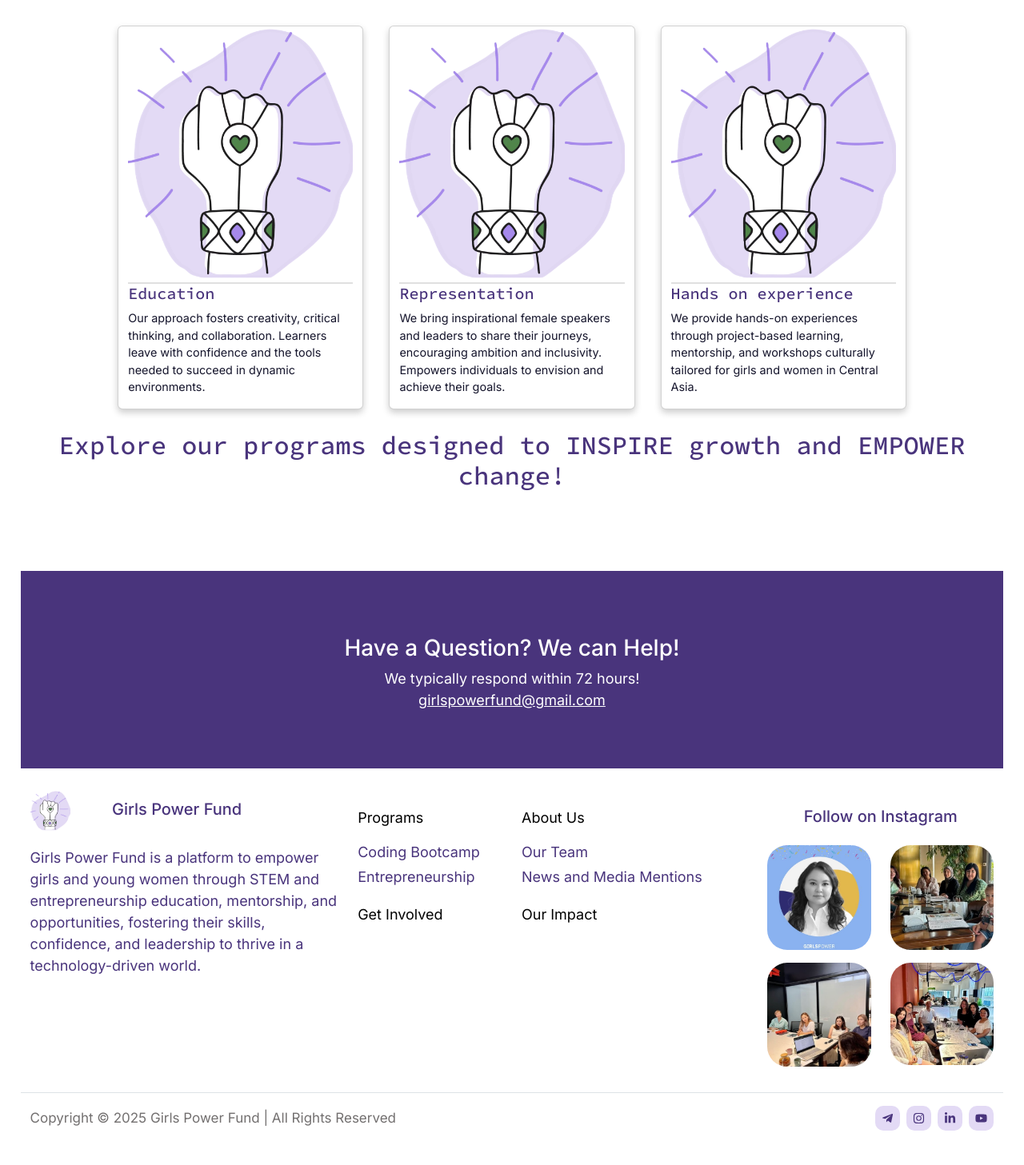
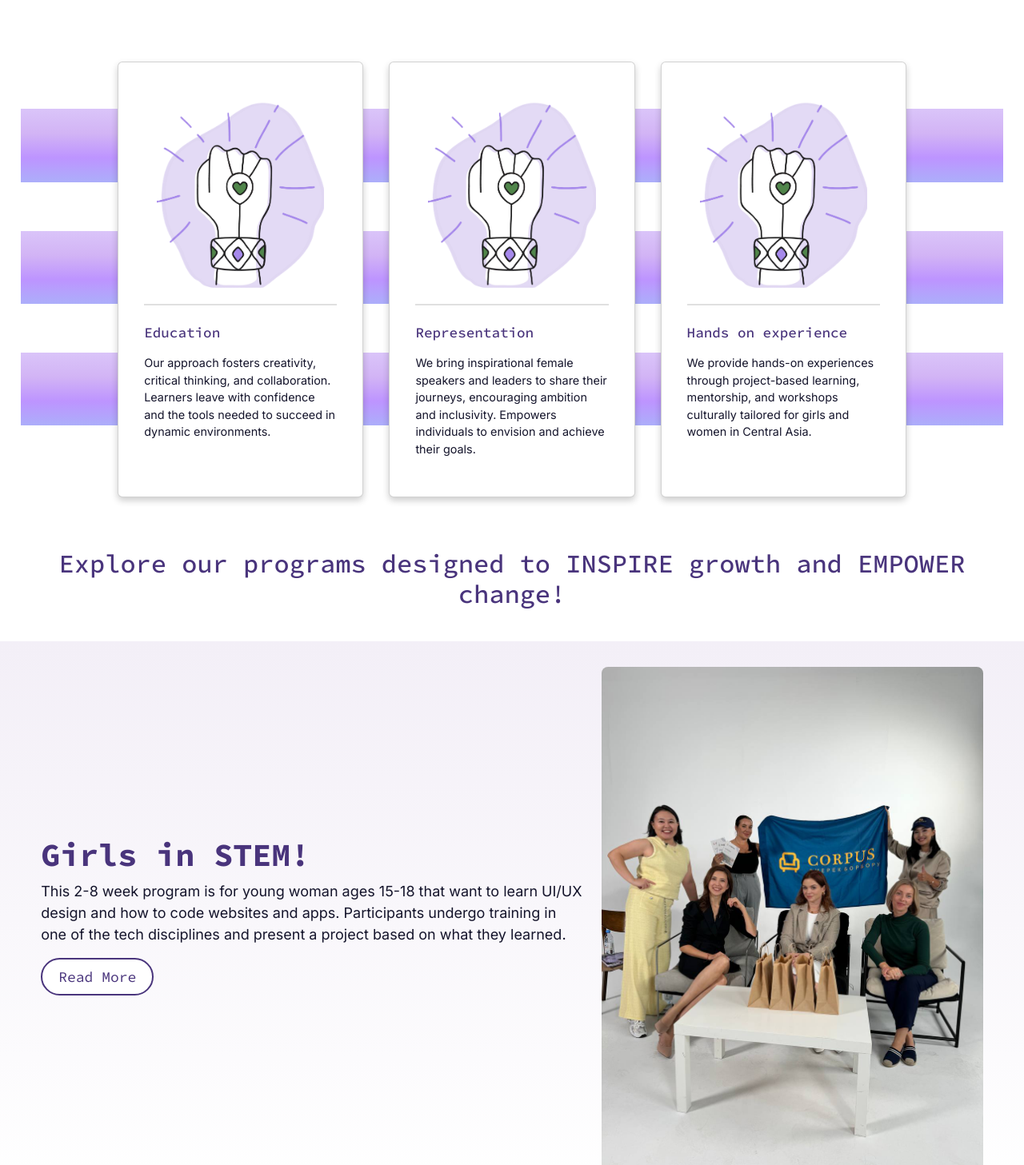
Before and after one commit to MileyNg/GirlsPowerFund, a React (Create React App) app in the folder app/: page / in a window 1280 px wide. Shown: the part 873-2330 px from the top of the page at 80% size. Before the commit the page ends 2295 px from the top, so only its background shows below. Built offline with nearby package versions, Linux system fonts and the light colour scheme.

Commit message:
update home

```diff
--- a/app/src/App.css
+++ b/app/src/App.css
@@ -55,6 +55,37 @@
   background-repeat: no-repeat;
 }
 
+.background-purple {
+  width: 100vw;
+  background: #b7a8e9;
+}
+
+.background-stripes {
+  background: linear-gradient(to bottom,
+      transparent 0%,
+      transparent 15%,
+      #dac4f9 15%,
+      #d2b4f5 20%,
+      #bd94ff 25%,
+      #ACAEFA 30%,
+      transparent 30%),
+    linear-gradient(to bottom,
+      transparent 40%,
+      #dac4f9 40%,
+      #d2b4f5 45%,
+      #bd94ff 50%,
+      #ACAEFA 55%,
+      transparent 55%),
+    linear-gradient(to bottom,
+      transparent 65%,
+      #dac4f9 65%,
+      #d2b4f5 70%,
+      #bd94ff 75%,
+      #ACAEFA 80%,
+      transparent 80%),
+    white;
+}
+
 .social-buttons {
   display: flex;
   gap: 2%;
@@ -77,8 +108,8 @@
 }
 
 .quote {
-  padding-top: 2%;
-  padding-bottom: 2%;
+  padding-top: 2rem;
+  padding-bottom: 2rem;
 }
 
 /* General container */
@@ -116,6 +147,8 @@
 .cards {
   display: flex;
   justify-content: center;
+  padding-top: 2rem;
+  padding-bottom: 2rem;
   gap: 2rem;
   flex-wrap: wrap;
 }
@@ -123,17 +156,20 @@
 .card {
   box-shadow: 0 4px 8px rgba(0, 0, 0, 0.2);
   text-align: left;
+  padding: 2rem;
 }
 
 .card-image {
   width: 100%;
   height: auto;
   border-bottom: 2px solid #e0e0e0;
+  padding: 1rem;
 }
 
 .card-title {
   font-size: 1.1rem;
-  margin: 1rem;
+  margin-top: 1.5rem;
+  margin-bottom: 1rem;
 }
 
 .card-description {
--- a/app/src/components/languages.js
+++ b/app/src/components/languages.js
@@ -197,12 +197,12 @@ const resources = {
       home6:
         "Wir bieten praktische Erfahrungen durch projektbasiertes Lernen, Mentoring und Workshops, die kulturell auf Mädchen und Frauen in Zentralasien zugeschnitten sind.",
       home7: "Erfahren Sie hier mehr über unseren Ansatz",
+      home8title: "Mädchen in MINT!",
       home8:
         "Entdecken Sie unsere Programme, die WACHSTUM inspirieren und VERÄNDERUNGEN ermöglichen!",
-      home9title: "Mädchen in MINT!",
+      home9title: "BESCHLEUNIGEN!",
       home9:
         "Dieses 2- bis 8-wöchige Programm richtet sich an junge Frauen im Alter von 15-18 Jahren, die UI/UX-Design und die Erstellung von Websites und Apps erlernen möchten. Die Teilnehmerinnen erhalten eine Ausbildung in einer der technischen Disziplinen und präsentieren ein Projekt basierend auf ihren erworbenen Fähigkeiten.",
-      home10title: "BESCHLEUNIGEN",
       home10:
         "Accelerate ist ein Online-Training für 300 Unternehmerinnen aus Kasachstan, Kirgisistan und Usbekistan. Die Frauen erhalten Mentoring und Zugang zu Investitionen, um ihr Geschäft auszubauen und neue Partnerschaften zu finden.",
       readmore: "Mehr Erfahren",
@@ -352,12 +352,12 @@ const resources = {
       home6:
         "Мы предоставляем практический опыт через проектное обучение, наставничество и мастер-классы, культурно адаптированные для девочек и женщин в Центральной Азии.",
       home7: "Узнайте больше о нашем подходе здесь",
+      home8title: "Девочки в STEM!",
       home8:
         "Исследуйте наши программы, разработанные для ВДОХНОВЕНИЯ роста и ПОДДЕРЖКИ изменений!",
-      home9title: "Девочки в STEM!",
+      home9title: "ACCELERATE",
       home9:
         "Эта 2–8-недельная программа предназначена для молодых женщин в возрасте 15–18 лет, которые хотят изучать UI/UX-дизайн и как кодировать сайты и приложения. Участники проходят обучение в одной из технических дисциплин и представляют проект на основе изученного.",
-      home10title: "ACCELERATE",
       home10:
         "ACCELERATE — это онлайн-обучение для 300 женщин-предпринимателей из Казахстана, Кыргызстана и Узбекистана. Женщины получают наставничество и доступ к инвестициям, чтобы развивать свой бизнес и находить новых партнеров.",
       readmore: "Читать далее",
--- a/app/src/footer/Footer.js
+++ b/app/src/footer/Footer.js
@@ -2,9 +2,9 @@ import React from "react";
 import { Container, Row, Col, Nav, Image } from "react-bootstrap";
 import {
   FaInstagram,
-  FaTelegramPlane,
+  //FaTelegramPlane,
   FaLinkedinIn,
-  FaYoutube,
+  //FaYoutube,
 } from "react-icons/fa";
 import Logo from "../img/Logo.png";
 import ProfilePic from "../img/profilepic.png";
@@ -97,50 +97,83 @@ function Footer() {
               </Nav.Link>
             </Nav>
             <Nav className="flex-column">
-              <Nav.Link
-                href="/impact"
-                className="p-0 mb-3 mt-3 textalign-left"
-              >
+              <Nav.Link href="/impact" className="p-0 mb-3 mt-3 textalign-left">
                 {t("impact")}
               </Nav.Link>
             </Nav>
           </Col>
           <Col md={3}>
-            <h5 className="mb-4">{t("followoninsta")}</h5>
+            <h5 className="mb-3">{t("followoninsta")}</h5>
             <Row>
               <Col xs={6}>
-                <Image src={ProfilePic} fluid className="mb-3 image-border" />
+                <a
+                  href="https://www.instagram.com/girlspower.fund/"
+                  target="_blank"
+                  rel="noopener noreferrer"
+                >
+                  <Image src={ProfilePic} fluid className="mb-3 image-border" />
+                </a>
               </Col>
               <Col xs={6}>
-                <Image src={Grouppic} fluid className="mb-3 image-border" />
+                <a
+                  href="https://www.instagram.com/girlspower.fund/"
+                  target="_blank"
+                  rel="noopener noreferrer"
+                >
+                  <Image src={Grouppic} fluid className="mb-3 image-border" />
+                </a>
               </Col>
               <Col xs={6}>
-                <Image src={Groupmeeting} fluid className="mb-2 image-border" />
+                <a
+                  href="https://www.instagram.com/girlspower.fund/"
+                  target="_blank"
+                  rel="noopener noreferrer"
+                >
+                  <Image
+                    src={Groupmeeting}
+                    fluid
+                    className="mb-2 image-border"
+                  />
+                </a>
               </Col>
               <Col xs={6}>
-                <Image src={Dinnerpic} fluid className="mb-2 image-border" />
+                <a
+                  href="https://www.instagram.com/girlspower.fund/"
+                  target="_blank"
+                  rel="noopener noreferrer"
+                >
+                  <Image src={Dinnerpic} fluid className="mb-2 image-border" />
+                </a>
               </Col>
             </Row>
           </Col>
         </Row>
         <Row className="border-top pt-3 align-center">
           <Col md={9} className="text-start copyright">
-            Copyright © 2025 Girls Power Fund | All Rights Reserved
+            © 2025 Girls Power Fund | All Rights Reserved
           </Col>
           <Col md={3} className="justify-items-end">
             <Nav>
+              {/*
               <Nav.Link href="#" className="social-button ms-2">
                 <FaTelegramPlane size={15} />
-              </Nav.Link>
-              <Nav.Link href="#" className="social-button ms-2">
+              </Nav.Link> */}
+              <Nav.Link
+                href="https://www.instagram.com/girlspower.fund/"
+                className="social-button ms-2"
+              >
                 <FaInstagram size={15} />
               </Nav.Link>
-              <Nav.Link href="#" className="social-button ms-2">
+              <Nav.Link
+                href="https://www.linkedin.com/company/girlspowerfund/?viewAsMember=true"
+                className="social-button ms-2"
+              >
                 <FaLinkedinIn size={15} />
               </Nav.Link>
+              {/*
               <Nav.Link href="#" className="social-button ms-2">
                 <FaYoutube size={15} />
-              </Nav.Link>
+              </Nav.Link> */}
             </Nav>
           </Col>
         </Row>
--- a/app/src/pages/Home.js
+++ b/app/src/pages/Home.js
@@ -1,9 +1,9 @@
 import React from "react";
-import { Container, Row, Col, Nav, Image } from "react-bootstrap";
+import { Container, Row, Col } from "react-bootstrap";
 import "../components/languages";
 import { useTranslation } from "react-i18next";
 import Grouppic from "../img/home_1.png";
-import { FaInstagram, FaTelegramPlane } from "react-icons/fa";
+import { FaInstagram } from "react-icons/fa";
 
 function Home() {
   return (
@@ -11,7 +11,7 @@ function Home() {
       <TextImage1 />
       <Quote translationKey="home2" />
       <Cards />
-      <Quote translationKey="home7" />
+      <Quote translationKey="home7"/>
       <TextImage2 />
     </div>
   );
@@ -29,18 +29,11 @@ function TextImage1() {
             <p>{t("joinus")}</p>
             <div className="social-buttons">
               <a
-                href="https://instagram.com"
+                href="https://www.instagram.com/girlspower.fund/"
                 target="_blank"
                 rel="noopener noreferrer"
               >
                 <FaInstagram /> Instagram
-              </a>
-              <a
-                href="https://telegram.org"
-                target="_blank"
-                rel="noopener noreferrer"
-              >
-                <FaTelegramPlane /> Telegram
               </a>
             </div>
           </Col>
@@ -57,24 +50,24 @@ function Cards() {
   const { t } = useTranslation();
   const cardData = [
     {
-      title: <h5>{t("home3title")}</h5>,
-      image: require("../img/Logo.png"), // Replace with actual image path or URL
+      title: <h5 className="card-title">{t("home3title")}</h5>,
+      image: require("../img/Logo.png"), // Replace with actual image path or URL //TODO
       description: <p>{t("home3")}</p>,
     },
     {
-      title: <h5>{t("home4title")}</h5>,
-      image: require("../img/Logo.png"), // Replace with actual image path or URL
+      title: <h5 className="card-title">{t("home4title")}</h5>,
+      image: require("../img/Logo.png"), // Replace with actual image path or URL //TODO
       description: <p>{t("home4")}</p>,
     },
     {
-      title: <h5>{t("home5title")}</h5>,
-      image: require("../img/Logo.png"), // Replace with actual image path or URL
+      title: <h5 className="card-title">{t("home5title")}</h5>,
+      image: require("../img/Logo.png"), // Replace with actual image path or URL //TODO
       description: <p>{t("home5")}</p>,
     },
   ];
 
   return (
-    <Container className="cards-container">
+    <Container className="cards-container background-stripes">
       <Row className="cards">
         {cardData.map((card, index) => (
           <Col className="card" md={3} key={index}>
@@ -102,13 +95,26 @@ function TextImage2() {
   const { t } = useTranslation();
 
   return (
-    <div className="text-image-container container">
-      {/* <div className="content-container">
-        <div className="text-section">
-          <h2>{t("home8title")}</h2>
-          <p>{t("home8")}</p>
-        </div>
-      </div> */}
+    <div className="background-gradient">
+      <Container className="text-image-container">
+        <Row className="content-container">
+          <Col md={7} className="text-section">
+            <h1>{t("home8title")}</h1>
+            <p>{t("home8")}</p>
+            <div className="social-buttons">
+              <a
+                href="https://www.instagram.com/girlspower.fund/"
+                target="_blank"
+                rel="noopener noreferrer"
+              > {t("readmore")}
+              </a>
+            </div>
+          </Col>
+          <Col md={5} className="image-section">
+            <img src={Grouppic} alt="Girls Power Fund Group" />
+          </Col>
+        </Row>
+      </Container>
     </div>
   );
 }
```
